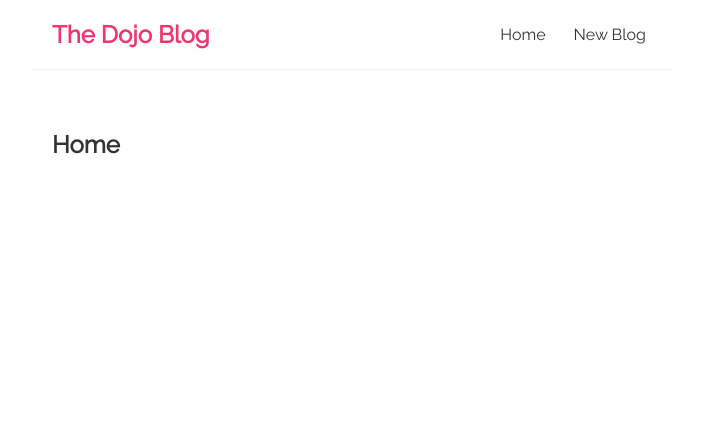
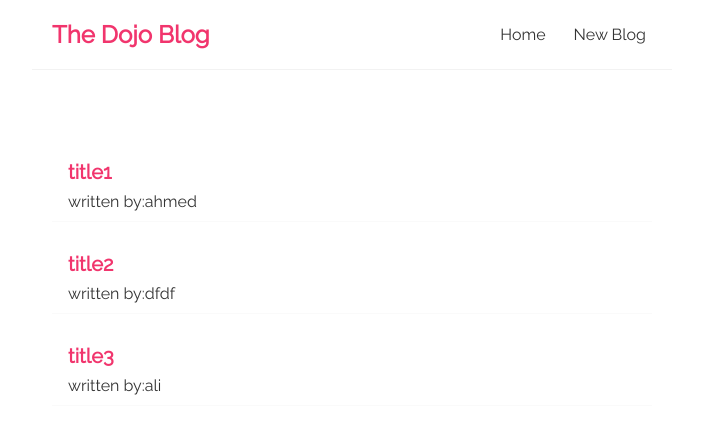
Before and after one commit to ahmadalnaib/react-basic-2022, a React (Create React App) app: page / in a window 1280 px wide. Shown: the top 434 px of the page, without its empty margins (288-991 px from the left). Built offline with nearby package versions, Linux system fonts and the light colour scheme.

Commit message:
add blogs

```diff
--- a/src/Home.js
+++ b/src/Home.js
@@ -1,7 +1,21 @@
+import {useState} from 'react';
+
 const Home = () => {
+
+  const [blogs,setBlogs]=useState([
+    {title:"title1",body:"body1",author:"ahmed",id:1},
+    {title:"title2",body:"body1",author:"dfdf",id:2},
+    {title:"title3",body:"body1",author:"ali",id:3},
+  ]);
+
   return (
     <div className="home">
-      <h2>Home</h2>
+     {blogs.map((blog)=>(
+       <div className="blog-preview" key={blog.id}>
+         <h2>{blog.title}</h2>
+         <p>written by:{blog.author}</p>
+      </div>
+     ))}
     </div>
   );
 }
--- a/src/index.css
+++ b/src/index.css
@@ -44,3 +44,20 @@
   margin: 40px auto;
   padding: 20px;
 }
+
+
+.blog-preview{
+  padding: 10px 16px;
+  margin: 20px 0;
+  border-bottom: 1px solid #fafafa;
+}
+
+.blog-preview:hover{
+  box-shadow: 1px 3px 5px rgba(0, 0, 0, 0.1);
+}
+
+.blog-preview h2 {
+  font-size: 20px;
+  color: #f1356d;
+  margin-bottom: 8px;
+}
```
